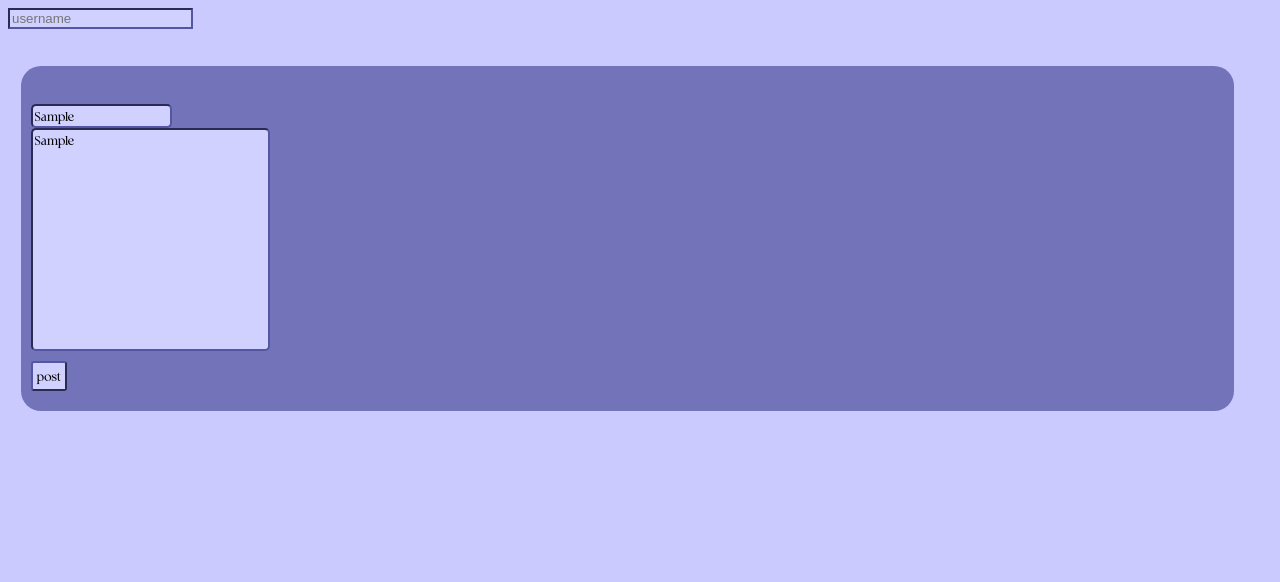
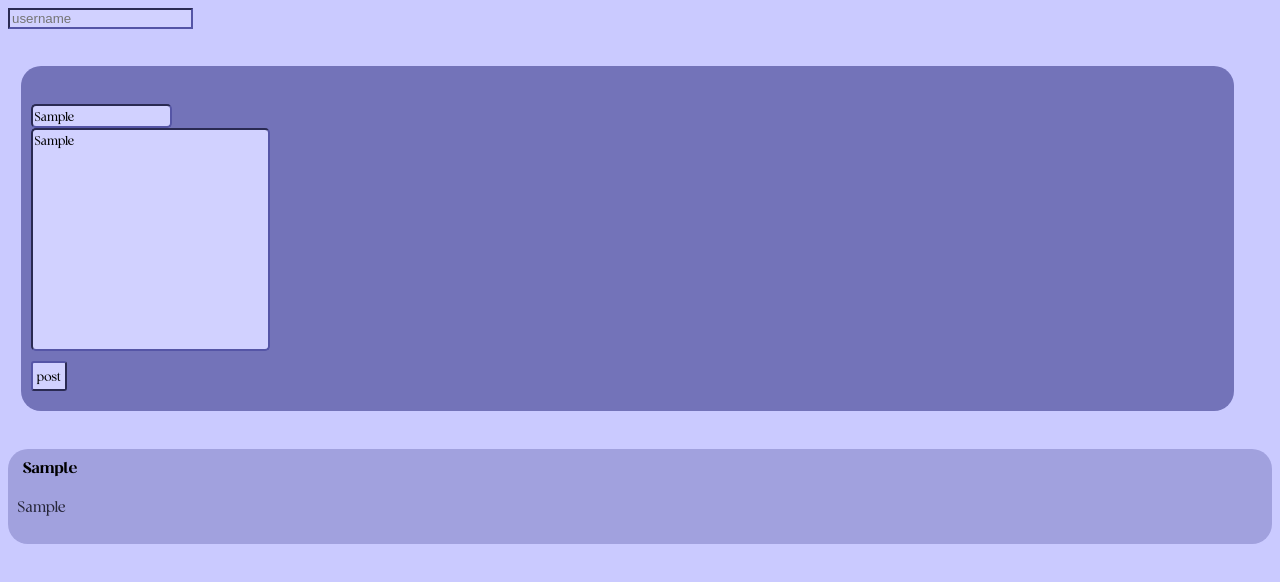
Before and after one commit to piggydoom/LemonTree, a plain HTML site: page forum.html in a window 1280 px wide. Both pictures are taken after typing "Sample", "Sample" into the empty fields and a click on the button "post". Shown: the part 174-756 px from the top of the page. Drawn offline with Linux system fonts and the light colour scheme.

Commit message:
generated posts, wip saving them to JSON

```diff
--- a/script.js
+++ b/script.js
@@ -36,24 +36,32 @@ function copy(){
 
 
 function makePost(){
-    let postText= document.getElementById('postText')
-    console.log(postText.value);
-
-    // let userAndText = ((getElementById = username.value) + " | " + (getElementById = postText.value))
+    //MAKING THE POST
 
     //div
-    const xPost= document.createElement("div")
+    const postDiv= document.createElement("div")
+    document.body.appendChild(postDiv);
+    postDiv.classList.add("post")
     //div
 
-    const user= document.createElement("p");
-    user.classList.add("username")
+    //user
+    const user= document.createElement("span");
     user.innerText = getElementById = username.value
-    document.xPost.appendChild(user);
+    postDiv.appendChild(user);
+    user.id = "user"
 
+    //title
+    const title= document.createElement("span");
+    title.innerText = getElementById = postTitle.value
+    postDiv.appendChild(title);
+    title.id = "title"
+
+    //post text
     const post= document.createElement("p");
     post.innerText = getElementById = postText.value
-    document.body.appendChild(post);
+    postDiv.appendChild(post);
+    post.id = "postText"
 
-    // const username= document.createElement("p");
-    // post.innerText = getElementById = username.value
+    //SAVING THE POST
+
 };
--- a/styles.css
+++ b/styles.css
@@ -208,3 +208,28 @@
         .username{
             color: aqua;
         }
+
+        /* published posts */
+        .post{
+            background-color: #a1a1de;
+            border-radius: 20px;
+            padding: 10px;
+            margin-top: 10px;
+
+            #user{
+                font-family: boldSerifs;
+                color: black;
+                opacity: 40%;
+            }
+
+            #title{
+                font-family: boldSerifs;
+                color: black;
+                padding-left: 5px;
+            }
+
+            #postText{
+                font-family: normalSerifs;
+                color: #26263a;
+            }
+        }
```
